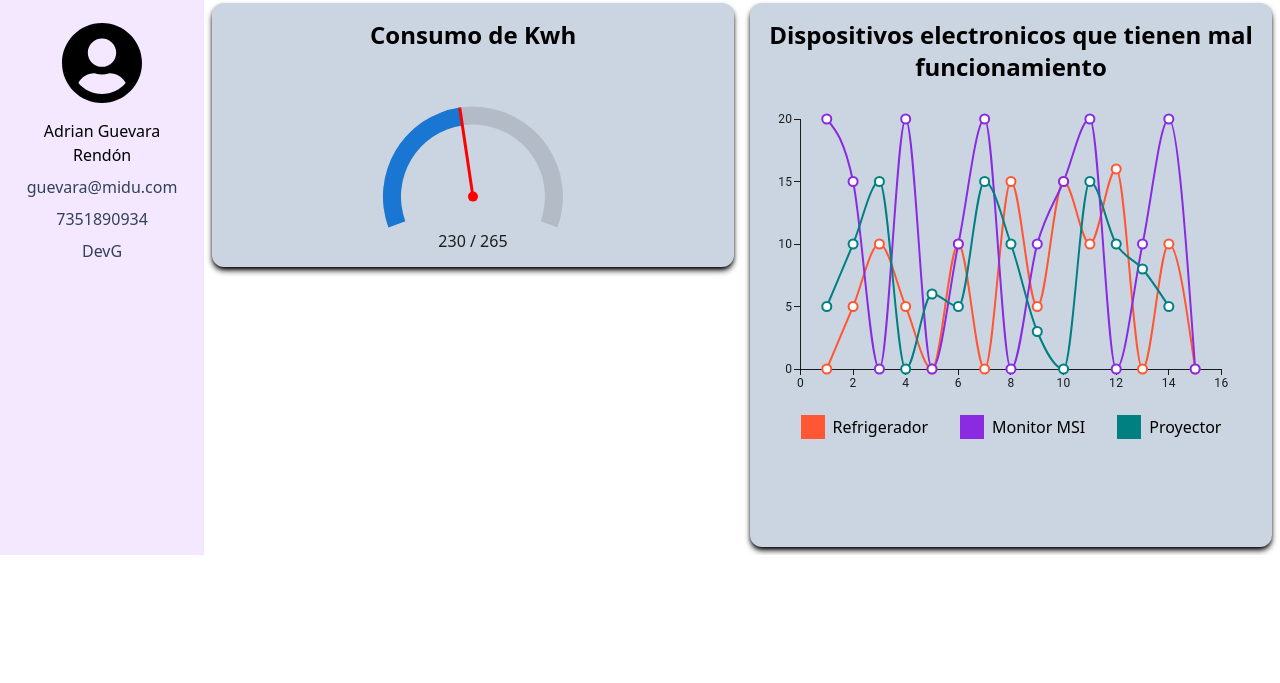
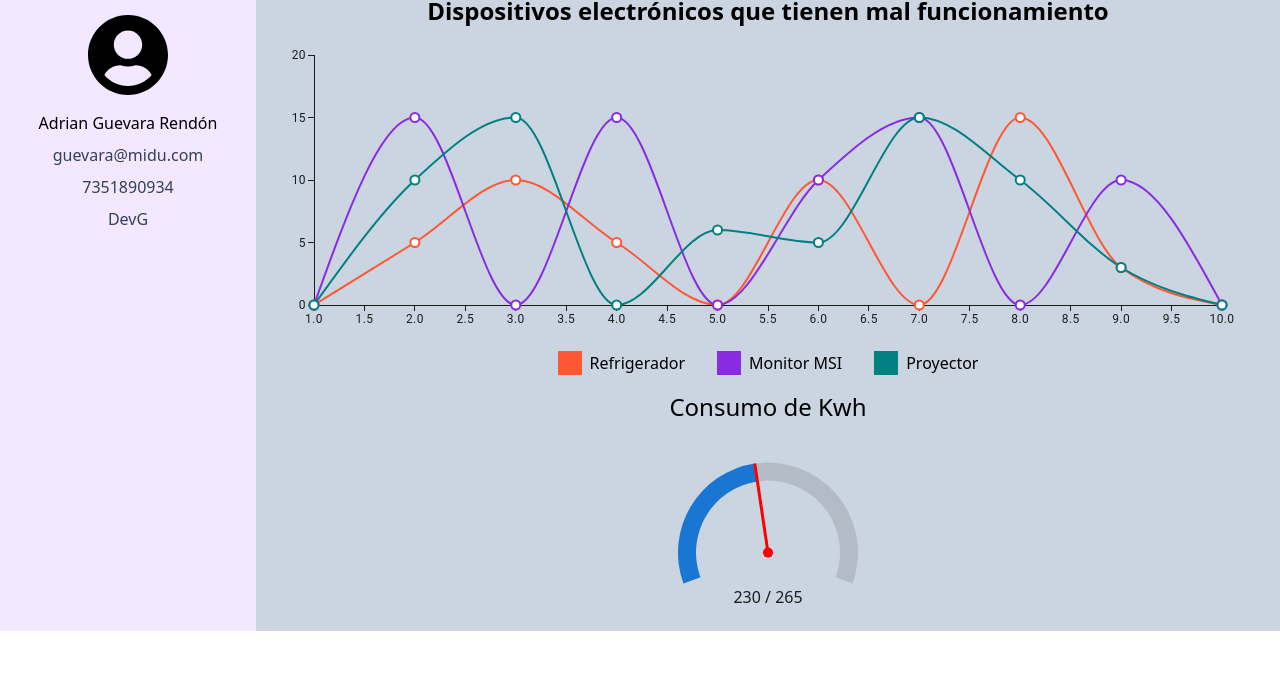
Before and after one commit to Jose-17-11/front-hack-energy, an Astro site: page /realTime in a window 1280 px wide. Shown: the part 117-800 px from the top of the page. Built offline with nearby package versions, Linux system fonts and the light colour scheme; Astro itself is replaced by a stand-in of ours.

```diff
--- a/src/components/animations/Foco.tsx
+++ b/src/components/animations/Foco.tsx
@@ -10,21 +10,21 @@
   return (
     <div className="flex flex-col items-center">
       <LineChart
-        xAxis={[{ data: [1, 2, 3, 4, 5, 6, 7, 8, 9, 10, 11, 12, 13, 14, 15] }]}
-        yAxis={[{ data: [0, 5, 10, 15, 20, 25] }]} // Ajustado para acomodar el rango de valores
+        xAxis={[{ data: [1, 2, 3, 4, 5, 6, 7, 8, 9, 10] }]}
+        yAxis={[{ data: [0, 5, 10, 15] }]} // Ajustado para acomodar el rango de valores
         series={[
           {
-            data: [0, 5, 10, 5, 0, 10, 0, 15, 5, 15, 10, 16, 0, 10, 0],
+            data: [0, 5, 10, 5, 0, 10, 0, 15, 3, 0],
             valueFormatter: (value) =>
               value == null ? "NaN" : value.toString(),
             color: "#FF5733",
           },
           {
-            data: [20, 15, 0, 20, 0, 10, 20, 0, 10, 15, 20, 0, 10, 20, 0],
+            data: [0, 15, 0, 15, 0, 10, 15, 0, 10, 0],
             color: "#8a2be2",
           },
           {
-            data: [5, 10, 15, 0, 6, 5, 15, 10, 3, 0, 15, 10, 8, 5],
+            data: [0, 10, 15, 0, 6, 5, 15, 10, 3, 0],
             valueFormatter: (value) => (value == null ? "?" : value.toString()),
             color: "#008080",
           },
--- a/src/components/common/Form.astro
+++ b/src/components/common/Form.astro
@@ -1,22 +1,25 @@
 ---
 import { Image } from "astro:assets";
 import ImageFondo from "@assets/logo.png";
-import Button from "@components/common/Button.astro"
+import Button from "@components/common/Button.astro";
 ---
-<section class="w-5/6 h-5/6 bg-white grid grid-cols-3 grid-rows-1 rounded-xl shadow-2xl shadow-black" >
-    <figure class="col-span-2" >
+<section class="w-5/6 h-5/6 bg-white grid grid-cols-3 grid-rows-1 rounded-xl shadow-2xl shadow-black">
+    <figure class="col-span-2">
         <Image src={ImageFondo} alt="ejemplo" class="w-full h-full object-cover bg-purple-500 rounded-l-xl" />
     </figure>
-    <form action="" method="post" class="rounded-xl col-span-1" >
-        <h2 class="h-1/5 text-3xl font-bold flex justify-center items-center " >LowerG</h2>
-        <div class="w-4/6 mx-auto h-4/5 flex flex-col justify-center items-center gap-8 " >
-            <input type="email" name="" id="name" placeholder="Email" class="w-full bg-transparent border-b-2 focus:outline-none" >
-            <input type="password" name="" id="password" placeholder="Password" class="w-full bg-transparent border-b-2 focus:outline-none" >
-            <p class="w-full text-end" ><a href="#" class="text-purple-800 font-bold hover:text-purple-950 transition-all " >Forget password</a></p>
-            <Button types="submit" link="/panel-edificios" >
+    <form action="" method="post" class="rounded-xl col-span-1 flex items-center justify-center">
+        <div class="w-4/6 h-4/5 flex flex-col justify-center items-center gap-8">
+            <h2 class="text-7xl font-bold flex justify-center items-center">
+                Lower<span class="text-pink-500">G</span>
+            </h2>
+            <input type="email" name="" id="name" placeholder="Email" class="w-full bg-transparent border-b-2 focus:outline-none">
+            <input type="password" name="" id="password" placeholder="Password" class="w-full bg-transparent border-b-2 focus:outline-none">
+            <p class="w-full text-end">
+                <a href="#" class="text-purple-800 font-bold hover:text-purple-950 transition-all">Forget password</a>
+            </p>
+            <Button types="submit" link="/panel-edificios">
                 Login
             </Button>
         </div>
-
     </form>
 </section>
--- a/src/components/common/Header.astro
+++ b/src/components/common/Header.astro
@@ -3,7 +3,7 @@
 import { Image } from "astro:assets";
 import ImageFondo from "@assets/logo.png";
 ---
-<header class="bg-purple-500 flex justify-between items-center p-2 row-span-2" >
+<header class="bg-purple-500 flex justify-between items-center p-1 row-span-2" >
     <!-- Logo -->
     <figure class="w-auto h-24">
       <Image src={ImageFondo} alt="ejemplo" class="w-full h-full object-cover" />
--- a/src/pages/realTime.astro
+++ b/src/pages/realTime.astro
@@ -7,18 +7,17 @@
 <Layout title="LowerG">
     <main>
         <BaseL>
-            <div class="flex-grow bg-white p-2 grid grid-cols-2 grid-rows-2 gap-4 overflow-hidden">
-                <article class="col-start-1 row-start-1 bg-slate-300 rounded-xl shadow-black shadow-md grid grid-rows-[auto,1fr]">
-                    <h3 class="w-full text-center py-4 text-2xl font-bold">Consumo de Kwh</h3>
-                    <div class="flex justify-center items-center">
-                        <Medidor client:load />
+            <div class="flex-grow bg-slate-300 p-2 grid grid-cols-1 gap-4 overflow-hidden">
+                <article class="bg-slate-300 rounded-xl flex flex-col justify-center w-full">
+                    <div class="w-full">
+                        <h3 class="text-center text-2xl font-bold mb-2">Dispositivos electrónicos que tienen mal funcionamiento</h3>
+                        <Focos client:load />
                     </div>
                 </article>
-
-                <aside class="bg-slate-300 row-span-2 rounded-xl shadow-black shadow-md">
-                    <h3 class="w-full text-center py-4 text-2xl font-bold">Dispositivos electronicos que tienen mal funcionamiento</h3>
-                    <Focos client:load />
-                </aside>
+                <div class="flex flex-col items-center justify-center w-full h-full pb-0 ">
+                    <h4 class="text-center text-2xl mb-0">Consumo de Kwh</h4>
+                    <Medidor client:load />
+                </div>
             </div>
         </BaseL>
     </main>
```
